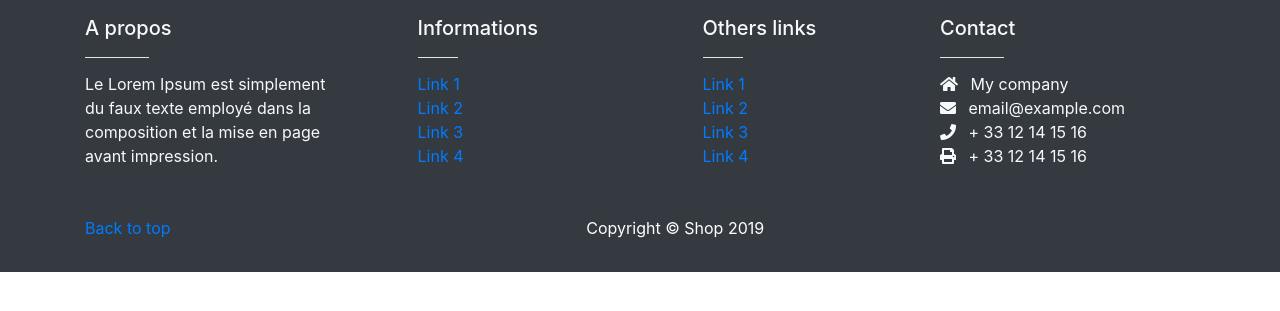
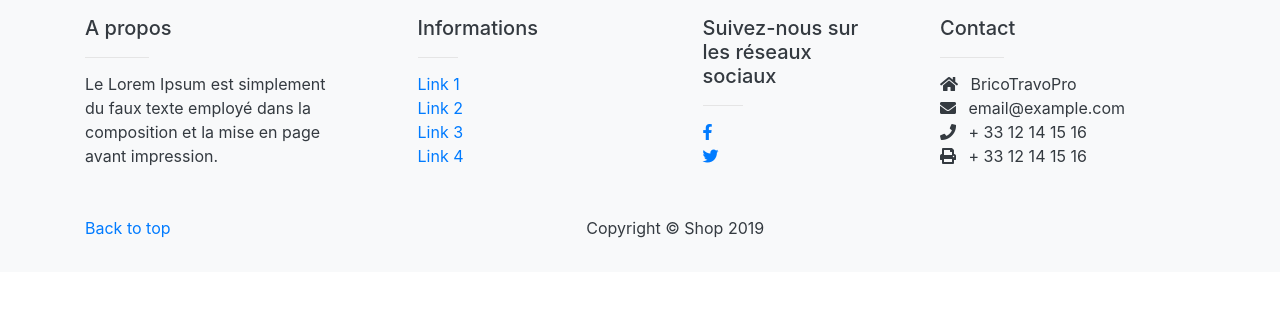
Before and after one commit to bricotravopro/BricoTravoPro, a Symfony app: template templates/base.html.twig in a window 1280 px wide. Shown: the part 56-367 px from the top of the page. Run offline with Twig, Linux system fonts and the light colour scheme; the template is opened without the code that fills it, so the values that code supplies are empty; some libraries are stand-ins or nearby versions.

Commit message:
Footer
Mise à jour

```diff
--- a/templates/_footer.html.twig
+++ b/templates/_footer.html.twig
@@ -1,5 +1,5 @@
 <!-- Footer -->
-<footer class="text-light footer footer-expand-md footer-dark bg-dark ">
+<footer class="text-dark footer footer-expand-md footer-light bg-light ">
     <div class="container">
         <div class="row">
             <div class="col-md-3 col-lg-4 col-xl-3 my-3">
@@ -22,13 +22,11 @@
             </div>
 
             <div class="col-md-3 col-lg-2 col-xl-2 mx-auto my-3">
-                <h5>Others links</h5>
+                <h5>Suivez-nous sur les réseaux sociaux</h5>
                 <hr class="bg-white mb-2 mt-0 d-inline-block mx-auto w-25">
                 <ul class="list-unstyled">
-                    <li><a href="">Link 1</a></li>
-                    <li><a href="">Link 2</a></li>
-                    <li><a href="">Link 3</a></li>
-                    <li><a href="">Link 4</a></li>
+                    <li><a href="https://www.facebook.com/BricoTravoPro" target="_blank" alt="Lien vers notre page Facebook"><i class="fab fa-facebook-f"></i></a></li>
+                    <li><a href="https://twitter.com/BricoTravoPro" target="_blank" alt="Liens vers notre page Twitter"><i class="fab fa-twitter"></i></a></li>
                 </ul>
             </div>
 
@@ -36,7 +34,7 @@
                 <h5>Contact</h5>
                 <hr class="bg-white mb-2 mt-0 d-inline-block mx-auto w-25">
                 <ul class="list-unstyled">
-                    <li><i class="fa fa-home mr-2"></i> My company</li>
+                    <li><i class="fa fa-home mr-2"></i> BricoTravoPro</li>
                     <li><i class="fa fa-envelope mr-2"></i> email@example.com</li>
                     <li><i class="fa fa-phone mr-2"></i> + 33 12 14 15 16</li>
                     <li><i class="fa fa-print mr-2"></i> + 33 12 14 15 16</li>
@@ -47,7 +45,7 @@
                     <a href="./home/index.html.twig">Back to top</a>
                 </p>
                 <div class="container">
-                    <p class="text-white text-center m-0">Copyright &copy; Shop {{ 'now' | date('Y') }}</p>
+                    <p class="text-dark text-center m-0">Copyright &copy; Shop {{ 'now' | date('Y') }}</p>
                 </div>
             </div>
         </div>
```
